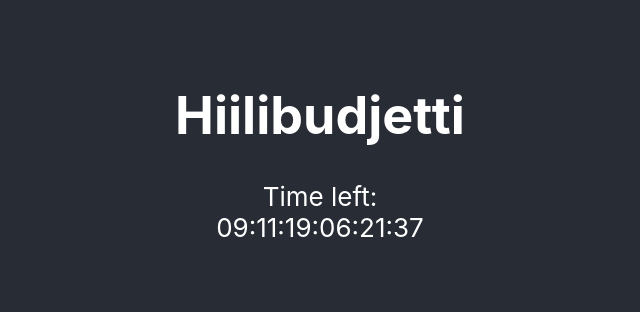
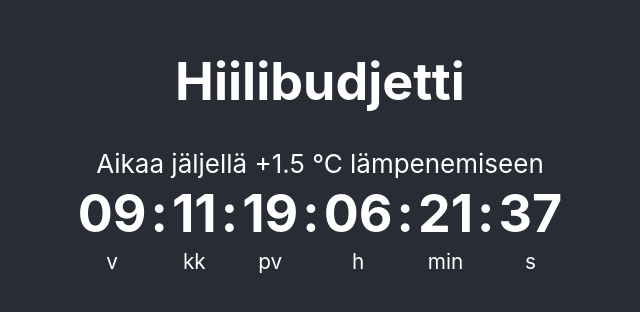
Before and after one commit to keke5000/hiilari, a React (Create React App) app in the folder frontend/: page / in a window 1280 px wide. Shown: the part 254-566 px from the top of the page, without its empty margins (320-960 px from the left). Built offline with nearby package versions, Linux system fonts and the light colour scheme.

Commit message:
Add time stuff

```diff
--- a/frontend/src/App.css
+++ b/frontend/src/App.css
@@ -12,3 +12,12 @@
   font-size: calc(10px + 2vmin);
   color: white;
 }
+
+.countdown {
+  font-size: 200%;
+  font-weight: bold;
+}
+
+.countdown-second-row {
+  font-size: 80%;
+}
--- a/frontend/src/components/Countdown.js
+++ b/frontend/src/components/Countdown.js
@@ -43,14 +43,80 @@ class Countdown extends Component {
     render() {
         return (
             <div>
-                Time left:
+                Aikaa jäljellä +1.5 °C lämpenemiseen
                 <br />
-                {this.state.year < 10 ? "0" + this.state.year : this.state.year}:
-                {this.state.month < 10 ? "0" + this.state.month : this.state.month}:
-                {this.state.day < 10 ? "0" + this.state.day : this.state.day}:
-                {this.state.hour < 10 ? "0" + this.state.hour : this.state.hour}:
-                {this.state.minute < 10 ? "0" + this.state.minute : this.state.minute}:
+                <table align="center">
+                    <tr className="countdown">
+                        <td>
+                            {this.state.year < 10 ? "0" + this.state.year : this.state.year}
+                        </td>
+                        <td>
+                            :
+                        </td>
+                        <td>
+                            {this.state.month < 10 ? "0" + this.state.month : this.state.month}
+                        </td>
+                        <td>
+                            :
+                        </td>
+                        <td>
+                            {this.state.day < 10 ? "0" + this.state.day : this.state.day}
+                        </td>
+                        <td>
+                            :
+                        </td>
+                        <td>
+                            {this.state.hour < 10 ? "0" + this.state.hour : this.state.hour}
+                        </td>
+                        <td>
+                            :
+                        </td>
+                        <td>
+                            {this.state.minute < 10 ? "0" + this.state.minute : this.state.minute}
+                        </td>
+                        <td>
+                            :
+                        </td>
+                        <td>
                             {this.state.second < 10 ? "0" + this.state.second : this.state.second}
+                        </td>
+                    </tr>
+                    <tr className="countdown-second-row">
+                        <td>
+                            v
+                        </td>
+                        <td>
+
+                        </td>
+                        <td>
+                            kk
+                        </td>
+                        <td>
+
+                        </td>
+                        <td>
+                            pv
+                        </td>
+                        <td>
+
+                        </td>
+                        <td>
+                            h
+                        </td>
+                        <td>
+
+                        </td>
+                        <td>
+                            min
+                        </td>
+                        <td>
+
+                        </td>
+                        <td>
+                            s
+                        </td>
+                    </tr>
+                </table>
             </div>
         );
     }
```
Lines whose indentation alone changed are shown as unchanged.
